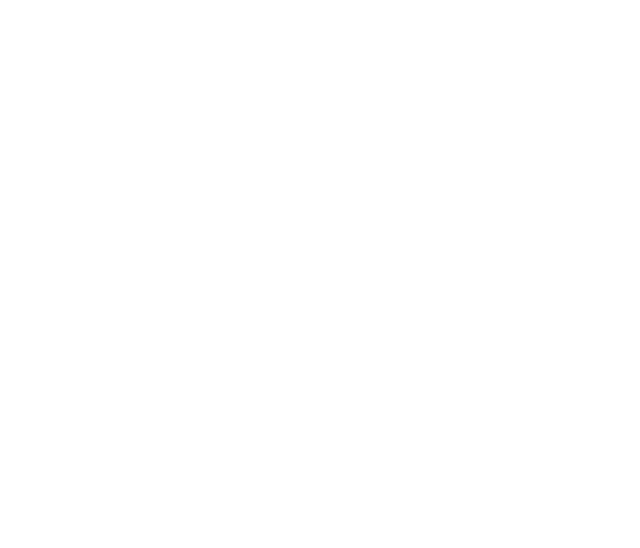
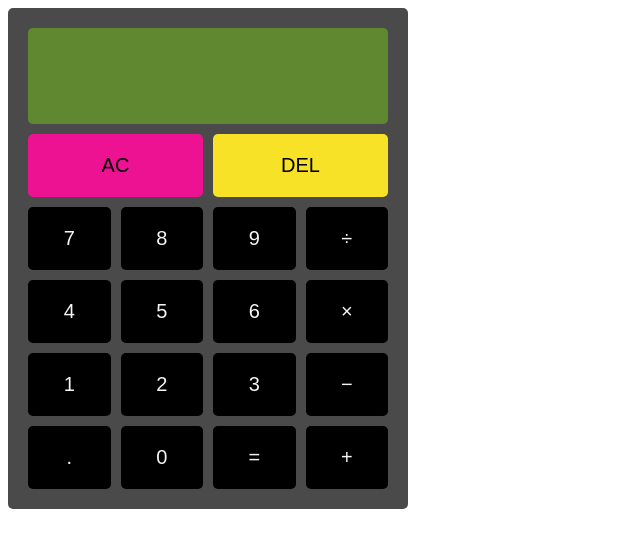
Before and after one commit to jjcastillot/mini_calculator, a plain HTML site: page index.html in a window 1280 px wide. Shown: the whole page, without its empty margins (0-640 px from the left). Drawn offline with Linux system fonts and the light colour scheme.

Commit message:
First version of calculator. No functionality implemented.

```diff
--- a/index.html
+++ b/index.html
@@ -8,6 +8,37 @@
     <link rel="stylesheet" href="style.css">
 </head>
 <body>
+    <div class="calculator">
+        <div class="screen">
+            <div class="inputs"></div>
+            <div class="results"></div>
+        </div>
+        <div class="button_grid">
+            <button class="btn btn-pink wide" id="clearButton">AC</button>
+            <button class="btn btn-yellow wide" id="deleteButton">DEL</button>
+
+
+            <button class="btn" data-number>7</button>
+            <button class="btn" data-number>8</button>
+            <button class="btn" data-number>9</button>
+            <button class="btn" data-operator>÷</button>
+
+            <button class="btn" data-number>4</button>
+            <button class="btn" data-number>5</button>
+            <button class="btn" data-number>6</button>
+            <button class="btn" data-operator>×</button>
+
+            <button class="btn" data-number>1</button>
+            <button class="btn" data-number>2</button>
+            <button class="btn" data-number>3</button>
+            <button class="btn" data-operator>−</button>
+
+            <button class="btn" id="pointButton">.</button>
+            <button class="btn" data-number>0</button>
+            <button class="btn" id="equalsButton">=</button>
+            <button class="btn" data-operator>+</button>
+        </div>
+    </div>
     <script src="javascript.js"></script>
 </body>
 </html>
--- a/style.css
+++ b/style.css
@@ -0,0 +1,72 @@
+:root {
+    --body-color: rgb(75, 74, 74);
+    --screen-color: rgb(96, 136, 49);
+    --screen-text: black;
+    --button-color: black;
+    --button-text: whitesmoke;
+    --borders: rgb(189, 189, 189);
+}
+
+*, *::after, *::before {
+    box-sizing: border-box;
+}
+
+body {
+    font-family:'Courier New', Courier, monospace;
+}
+
+.calculator {
+    background-color: var(--body-color);
+    width: 400px;
+    padding: 20px;
+    border-radius: 5px;
+
+}
+
+.screen {
+    background-color: var(--screen-color);
+    color: var(--screen-text);
+    text-align: right;
+    margin-bottom: 10px;
+    border: 2px var(--borders);
+    border-radius: 5px;
+}
+
+.inputs {
+    font-size: 20px;
+    min-height: 32px;
+}
+
+.results {
+    font-size: 40px;
+    min-height: 64px;
+}
+
+.button_grid {
+    display: grid;
+    grid-template-columns: repeat(4, 1fr);
+    grid-gap: 10px;
+}
+
+.wide {
+    grid-column: span 2;
+}
+
+.btn {
+    padding: 20px;
+    border: 2px var(--borders);
+    border-radius: 5px;
+    background-color: var(--button-color);
+    color: var(--button-text);
+    font-size: 20px;
+}
+
+.btn-pink {
+    background-color: rgb(236, 18, 145);
+    color: black;
+}
+
+.btn-yellow {
+    background-color: rgb(247, 226, 39);
+    color: black;
+}
```
